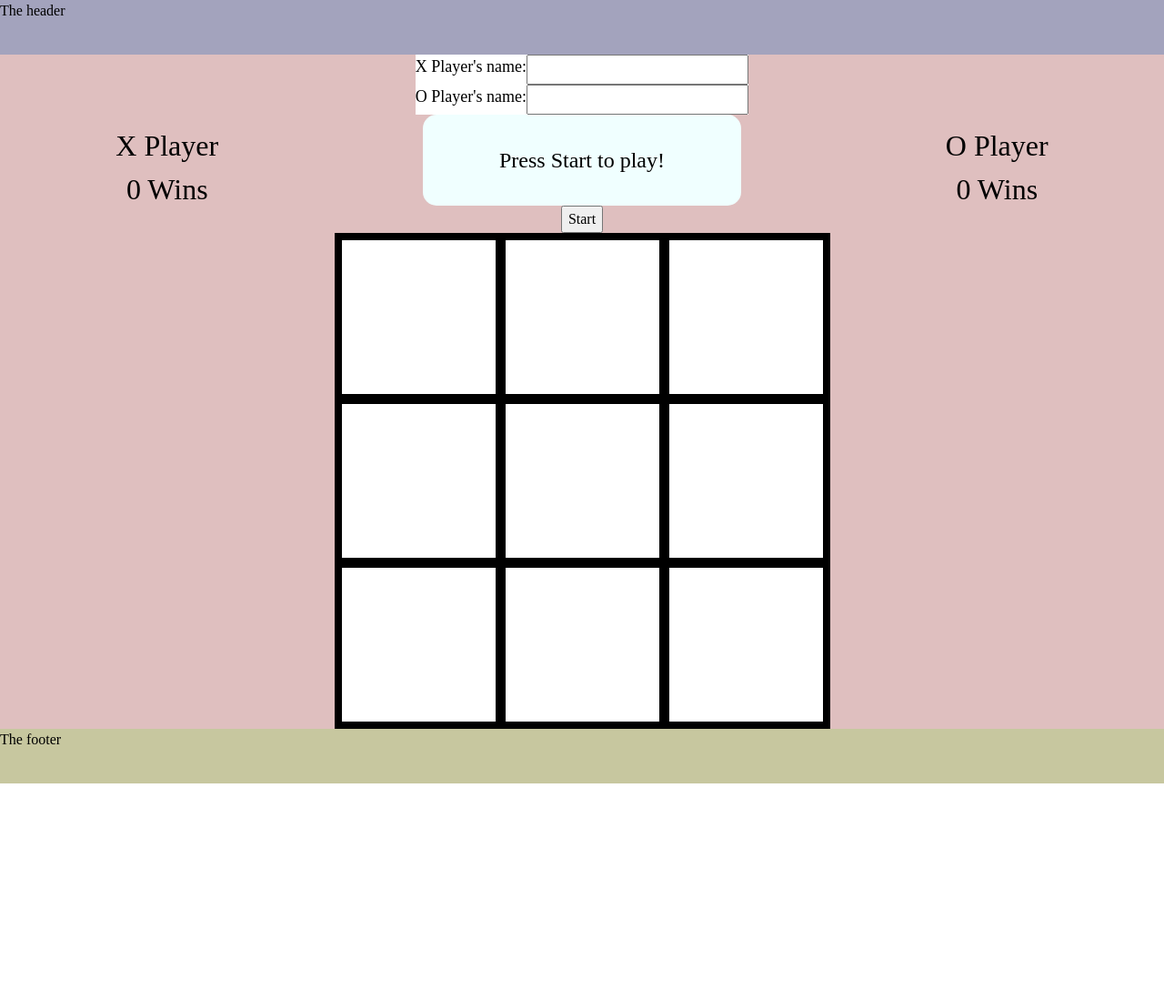
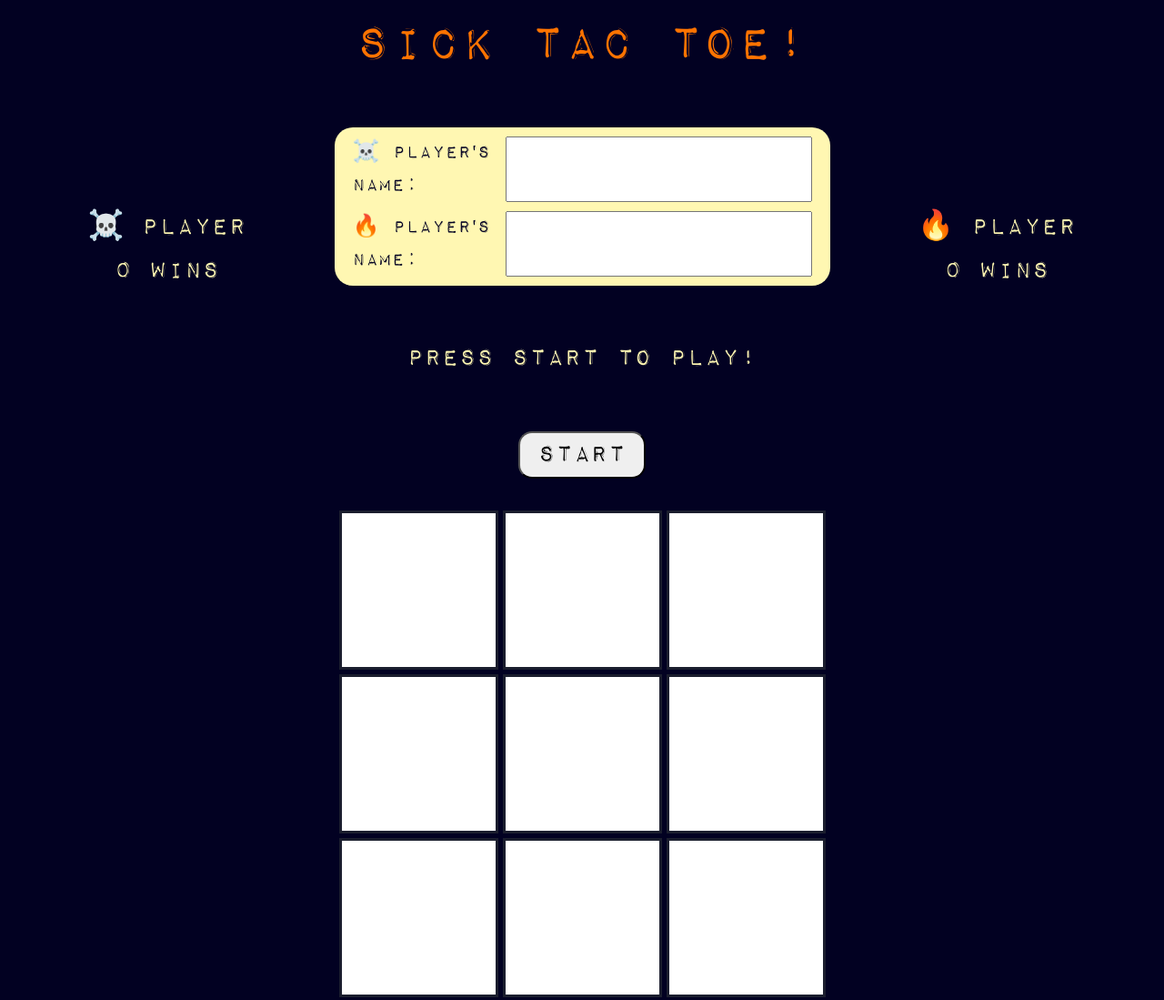
Before and after one commit to faelyn-jpg/top-tic-tac-toe, a plain HTML site: page index.html in a window 1280 px wide. Shown: the whole page at 91% size. Before the commit the page ends 861 px from the top, so only its background shows below. Drawn offline with Linux system fonts and the light colour scheme.

Commit message:
add styling to make it sick tac toe

```diff
--- /dev/null
+++ b/fonts/stylesheet.css
@@ -0,0 +1,17 @@
+@font-face {
+    font-family: 'Impact Label';
+    src: url('ImpactLabel.woff2') format('woff2'),
+        url('ImpactLabel.woff') format('woff');
+    font-weight: normal;
+    font-style: normal;
+    font-display: swap;
+}
+
+@font-face {
+    font-family: 'Impact Label Reversed';
+    src: url('ImpactLabelReversed.woff2') format('woff2'),
+        url('ImpactLabelReversed.woff') format('woff');
+    font-weight: normal;
+    font-style: normal;
+    font-display: swap;
+}
--- a/index.html
+++ b/index.html
@@ -6,12 +6,13 @@
   <meta name="viewport" content="width=device-width, initial-scale=1.0">
   <link rel="stylesheet" href="./styles.css">
   <script src="./script.js" defer></script>
-  <title>Tic Tac Toe</title>
+
+  <title>Sick Tac Toe</title>
 </head>
 
 <body>
   <div class="format">
-    <div class="header">The header</div>
+    <div class="header">Sick Tac Toe!</div>
     <main class="main">
       <div class="left">
         <p>
@@ -23,13 +24,13 @@
         <form action="">
           <p>
             <label for="p1">
-              <span>X Player's name:</span>
+              <span>☠️ Player's name:</span>
             </label>
             <input type="text" name="p1" id="p1">
           </p>
           <p>
             <label for="p2">
-              <span>O Player's name:</span>
+              <span>🔥 Player's name:</span>
             </label>
             <input type="text" name="p2" id="p2">
           </p>
@@ -46,7 +47,7 @@
         </p>
       </div>
     </main>
-    <footer class="footer">The footer</footer>
+    <footer class="footer"></footer>
   </div>
 
 </body>
--- a/script.js
+++ b/script.js
@@ -51,14 +51,14 @@ function GameController() {
   const players = [
     {
       player: 'p1',
-      name: 'X Player',
-      marker: 'X',
+      name: '☠️ Player',
+      marker: '☠️',
       wins: 0,
     },
     {
       player: 'p2',
-      name: 'O Player',
-      marker: 'O',
+      name: '🔥 Player',
+      marker: '🔥',
       wins: 0,
     },
   ]
@@ -224,7 +224,7 @@ function GameController() {
     return { updatePlayerScore }
   }
 
-  function clickHandlerStart(e) {
+  function clickHandlerStart() {
     if (gameStartedToggle === false) {
       game.resetGame()
     }
--- a/styles.css
+++ b/styles.css
@@ -60,33 +60,69 @@ h6 {
   isolation: isolate;
 }
 
+:root {
+  --dark-blue: #020122;
+  --blue: #889cae;
+  --orange: #ff7300;
+  --sandy-brown: #fc9e4f;
+  --flax: #edd382;
+  --vanilla: #fff7b2;
+  --grey: #959595;
+  --dark-grey: #424242;
+  --cell-background: white;
+}
+
+@font-face {
+  font-family: 'Impact Label';
+  src: url('./fonts/ImpactLabel.woff2') format('woff2'),
+    url('./fonts/ImpactLabel.woff') format('woff');
+  font-weight: normal;
+  font-style: normal;
+  font-display: swap;
+}
+
+@font-face {
+  font-family: 'Impact Label Reversed';
+  src: url('./fonts/ImpactLabelReversed.woff2') format('woff2'),
+    url('./fonts/ImpactLabelReversed.woff') format('woff');
+  font-weight: normal;
+  font-style: normal;
+  font-display: swap;
+}
+
 .format {
+  background-color: var(--dark-blue);
   display: flex;
   flex-direction: column;
   justify-content: space-between;
+  font-family: 'Impact Label Reversed', 'Franklin Gothic Medium', 'Arial Narrow',
+    Arial, sans-serif;
 }
 
 .header {
-  background-color: rgb(163, 163, 189);
-  min-height: 60px;
+  color: var(--orange);
+  background-color: var(--dark-blue);
+  min-height: 100px;
+  font-size: 4em;
+  display: flex;
+  justify-content: center;
+  align-items: center;
 }
 
 .footer {
-  background-color: rgb(199, 199, 159);
-  min-height: 60px;
+  background-color: var(--orange);
 }
 
 .container {
-  background-color: rgb(223, 191, 191);
-  min-height: 88vh;
   display: flex;
+  gap: 30px;
+  padding: 40px 0;
   flex-direction: column;
   align-items: center;
   justify-content: space-evenly;
   grid-row: 1 / span 3;
 }
 .turn {
-  background-color: azure;
   justify-content: center;
   align-items: center;
   display: flex;
@@ -94,49 +130,62 @@ h6 {
   min-height: 100px;
   min-width: 350px;
   border-radius: 15px;
+  color: var(--vanilla);
 }
 .board {
-  background-color: black;
   display: grid;
   grid-template-columns: 1fr 1fr 1fr;
   grid-template-rows: 1fr 1fr 1fr;
   gap: 5px;
-  border: 5px solid black;
+  border: 5px solid var(--dark-blue);
 }
 .cell {
   height: 175px;
   width: 175px;
   border-radius: 0;
   font-size: xx-large;
+  background-color: var(--cell-background);
 }
 .cell:hover {
-  background-color: lightblue;
+  background-color: var(--sandy-brown);
 }
 
 .cell:disabled {
-  background-color: white;
-  border: solid black;
-  color: black;
+  background-color: var(--cell-background);
+  border: solid rgb(27, 30, 46);
+  color: rgb(27, 30, 46);
 }
 .cell:disabled:hover {
-  background-color: white;
+  background-color: var(--cell-background);
 }
 
 form {
-  background-color: white;
+  background-color: var(--vanilla);
   min-width: 350px;
+  padding: 10px 20px;
+  border-radius: 20px;
+  display: grid;
+  gap: 10px;
+  color: var(--dark-blue);
 }
 form p {
   display: grid;
-  font-size: large;
+  font-size: x-large;
   grid-template-columns: 1fr 2fr;
+}
+
+form p span {
+  margin-right: 20px;
 }
 
 .main {
   display: grid;
   grid-template-columns: 1fr 1fr 1fr;
   grid-template-rows: 1fr 1fr 1fr;
-  background-color: rgb(223, 191, 191);
+}
+
+.turn {
+  font-size: xx-large;
 }
 
 .left,
@@ -146,6 +195,7 @@ form p {
   justify-content: center;
   align-items: center;
   font-size: xx-large;
+  color: var(--vanilla);
 }
 
 .left > p,
@@ -154,3 +204,9 @@ form p {
   flex-direction: column;
   align-items: center;
 }
+
+.control {
+  font-size: xx-large;
+  border-radius: 15px;
+  padding: 0 20px;
+}
```
Also changed, not shown: fonts/demo.html (added, +221 -0 lines), fonts/ImpactLabel.woff (added), fonts/ImpactLabel.woff2 (added), fonts/ImpactLabelReversed.woff (added), fonts/ImpactLabelReversed.woff2 (added).
